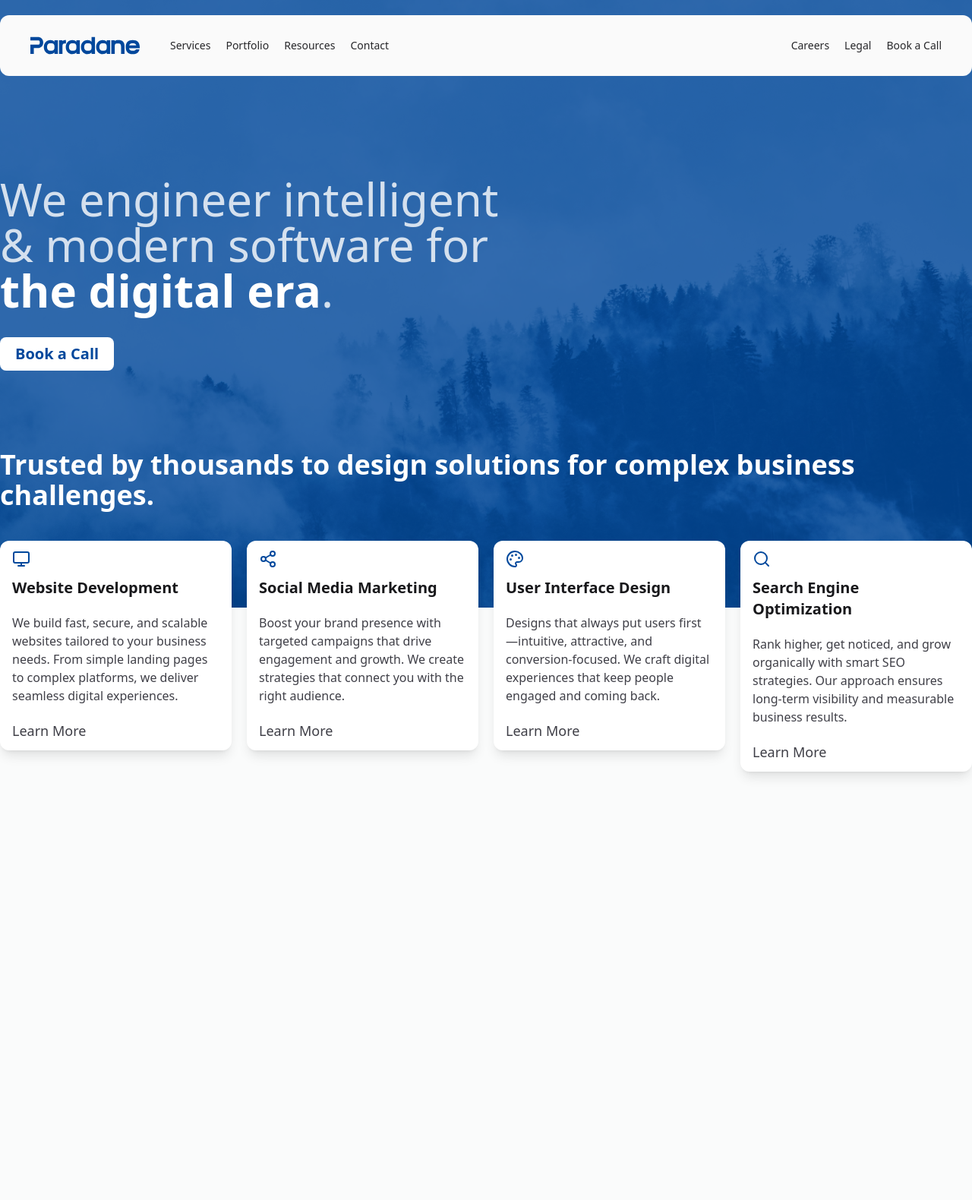
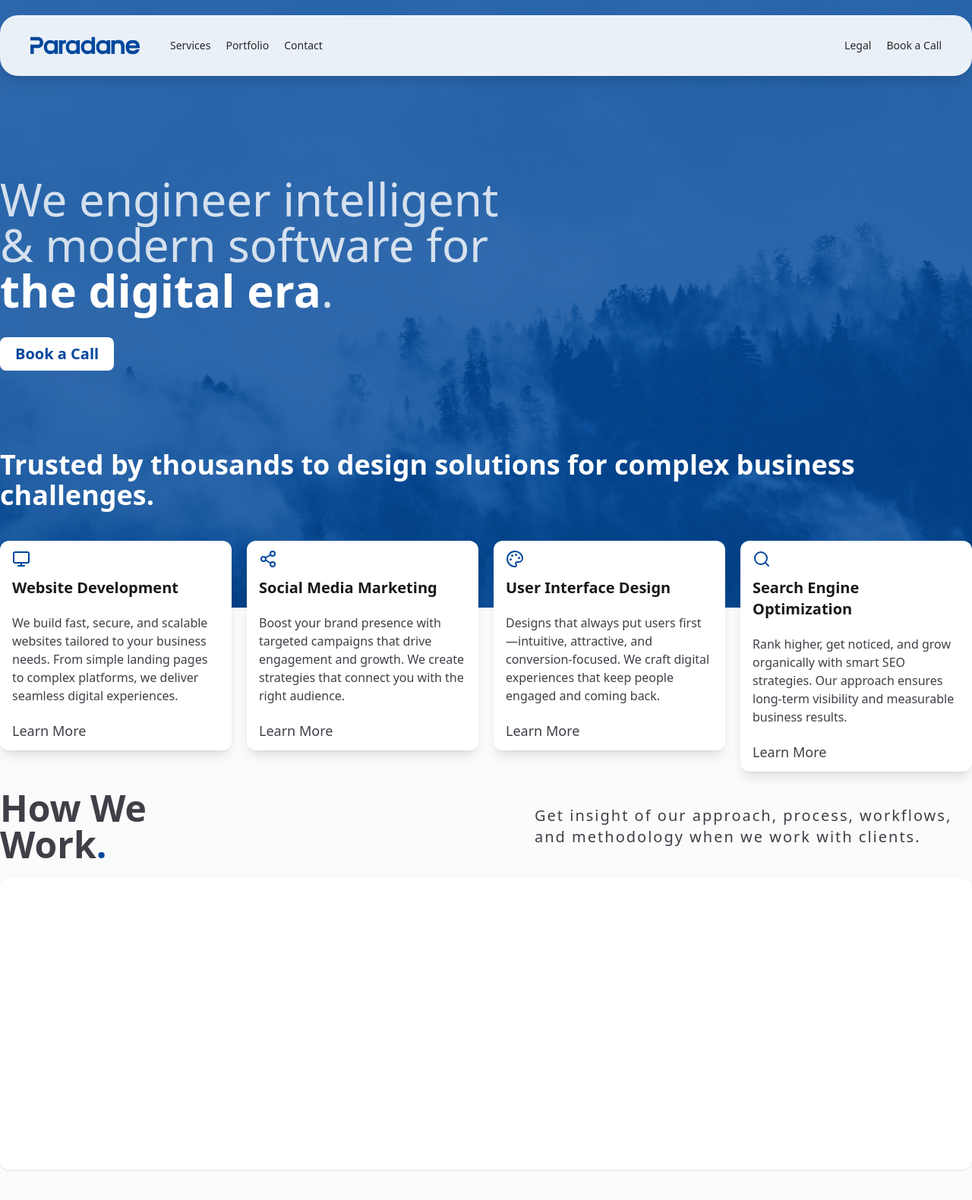
Before and after one commit to Paradane-LLC/paradane-landing-page, a Next.js app: page / in a window 1280 px wide. Shown: the top 1580 px of the page at 76% size. Built offline with nearby package versions, Linux system fonts and the light colour scheme.

Commit message:
feat: ui

```diff
--- a/app/page.js
+++ b/app/page.js
@@ -1,11 +1,11 @@
 import HomepagHero from "@/components/Hero/HomepageHero";
-import TrustedBySection from "@/components/Section/TrustedBySection";
+import HowWeWorkSection from "@/components/Section/HowWeWorkSection";
 
 export default function Home() {
   return (
     <main>
       <HomepagHero />
-      <TrustedBySection />
+      <HowWeWorkSection />
     </main>
   );
 }
--- a/components/Hero/ServicesSubHero.jsx
+++ b/components/Hero/ServicesSubHero.jsx
@@ -1,6 +1,5 @@
 "use client"
 
-import { motion } from "motion/react"
 import { Monitor, Share2, Palette, Search } from "lucide-react";
 import Link from "next/link";
 
--- /dev/null
+++ b/components/Section/HowWeWorkSection.jsx
@@ -0,0 +1,26 @@
+import ServicesSubHero from "../Hero/ServicesSubHero";
+
+const HowWeWorkSection = () => {
+    return (
+        <div className="min-h-screen">
+            <div className="relative inset-0 bg-gray-50/80 min-h-screen z-10">
+                <ServicesSubHero />
+                <div className="flex flex-col gap-5 max-w-7xl mx-auto w-full pt-60 z-20">
+                    <div className="flex items-center justify-between">
+                        <div className="max-w-xs">
+                            <span className="text-5xl font-bold text-zinc-700">How We Work<span className="text-[#00489c]">.</span></span>
+                        </div>
+                        <div className="max-w-xl">
+                            <span className="text-zinc-700 text-xl tracking-widest">Get insight of our approach, process, workflows, and methodology when we work with clients.</span>
+                        </div>
+                    </div>
+                    <div className="bg-white/90 backdrop-blur-xs shadow rounded-xl h-96 w-full">
+
+                    </div>
+                </div>
+            </div>
+        </div>
+    )
+}
+
+export default HowWeWorkSection;
--- a/components/Section/TrustedBySection.jsx
+++ /dev/null
@@ -1,13 +0,0 @@
-import ServicesSubHero from "../Hero/ServicesSubHero";
-
-const TrustedBySection = () => {
-    return (
-        <div className=" min-h-screen relative">
-            <div className="absolute inset-0 bg-gray-50/80 text-white min-h-screen flex items-center z-10">
-                <ServicesSubHero />
-            </div>
-        </div>
-    )
-}
-
-export default TrustedBySection;
--- a/components/Shared/Header.jsx
+++ b/components/Shared/Header.jsx
@@ -4,13 +4,13 @@ import Logo from "@/public/images/logo.svg"
 
 const LinkItem = ({href, children}) => {
     return (
-        <Link className="text-zinc-800 hover:scale-105 hover:border-b-white border-b border-b-transparent transition-all" href={href}>{children}</Link>
+        <Link className="text-zinc-800 hover:scale-105 transition-all" href={href}>{children}</Link>
     )
 }
 
 const Header = () => {
     return (
-        <header className="bg-zinc-50 max-w-7xl mx-auto rounded-xl px-10 mt-5 fixed left-0 right-0 h-20 z-50">
+        <header className="bg-white/90 backdrop-blur shadow-lg max-w-7xl mx-auto rounded-3xl px-10 mt-5 fixed left-0 right-0 h-20 z-50">
             <div className="flex justify-between items-center max-w-7xl mx-auto">
                 <div className="flex gap-10 items-center">
                     <Link href="/" className="h-20 relative w-36">
@@ -19,12 +19,10 @@ const Header = () => {
                     <div className="flex gap-5 items-center text-sm">
                         <LinkItem href="#">Services</LinkItem>
                         <LinkItem href="#">Portfolio</LinkItem>
-                        <LinkItem href="#">Resources</LinkItem>
                         <LinkItem href="#">Contact</LinkItem>
                     </div>
                 </div>
                 <div className="flex gap-5 items-center text-sm">
-                    <LinkItem href="#">Careers</LinkItem>
                     <LinkItem href="#">Legal</LinkItem>
                     <LinkItem href="#">Book a Call</LinkItem>
                 </div>
```
